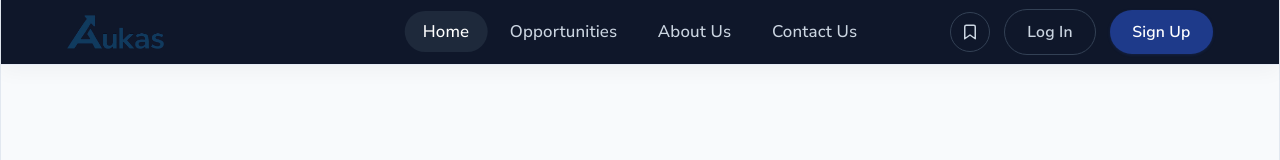
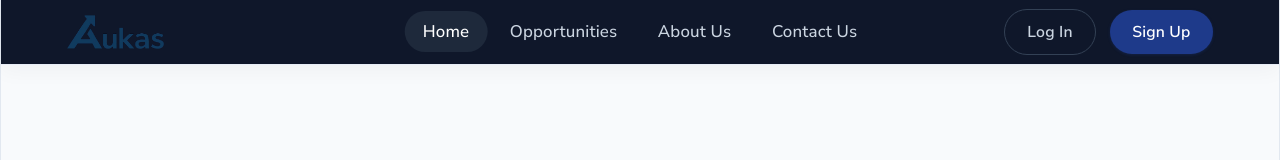
Before and after one commit to so-dawg/Aukas, a React (Vite) app in the folder frontend/: page / in a window 1280 px wide. Shown: the top 160 px of the page. Built offline with nearby package versions, Linux system fonts and the light colour scheme.

Commit message:
update saved and user account icon in narbar

```diff
--- a/frontend/src/components/layout/Navbar.css
+++ b/frontend/src/components/layout/Navbar.css
@@ -82,17 +82,15 @@
   justify-content: center;
   width: 40px;
   height: 40px;
-  border-radius: 999px;
-  border: 1px solid #334155;
+  border: 0;
   color: #cbd5e1;
   background: transparent;
   transition: background 0.2s, color 0.2s, border-color 0.2s;
 }
 
 .navbar-icon-button:hover {
-  background: #1e293b;
+  background: transparent;
   color: #fff;
-  border-color: #475569;
 }
 
 .navbar-button {
@@ -129,12 +127,14 @@
 }
 
 .profile-button {
-  display: flex;
+  display: inline-flex;
   align-items: center;
+  justify-content: center;
   gap: 0.5rem;
-  padding: 0.375rem 0.75rem;
-  border: 1px solid #334155;
-  border-radius: 999px;
+  width: 40px;
+  height: 40px;
+  padding: 0;
+  border: 0;
   background: transparent;
   cursor: pointer;
   font-family: inherit;
@@ -143,7 +143,8 @@
 }
 
 .profile-button:hover {
-  background: #1e293b;
+  background: transparent;
+  color: #fff;
 }
 
 .profile-avatar {
--- a/frontend/src/components/layout/Navbar.jsx
+++ b/frontend/src/components/layout/Navbar.jsx
@@ -1,6 +1,6 @@
 import { useState } from "react";
 import { Link, useLocation } from "react-router-dom";
-import { FiBookmark } from "react-icons/fi";
+import { FiBookmark, FiUser } from "react-icons/fi";
 import logo from "../../assets/AukasLogo.jpg";
 import { useAuth } from "../../context/AuthContext";
 
@@ -12,12 +12,12 @@ const navLinks = [
 ];
 
 const Navbar = () => {
-  const { user } = useAuth();
+  const { user, logout } = useAuth();
   const location = useLocation();
   const [menuOpen, setMenuOpen] = useState(false);
-  const [profileOpen, setProfileOpen] = useState(false);
 
   const isActive = (path) => location.pathname === path;
+  const isJobSeeker = user?.role === "student";
 
   return (
     <nav className="navbar">
@@ -40,17 +40,14 @@ const Navbar = () => {
         </ul>
 
         <div className="navbar-actions">
-          <Link
-            to={user ? "/whitelist" : "/login"}
-            className="navbar-icon-button"
-            aria-label="Saved opportunities"
-          >
-            <FiBookmark size={18} />
-          </Link>
-
-          {user && (
-            <Link to="/whitelist" className="navbar-button secondary">
-              Whitelist
+          {isJobSeeker && (
+            <Link
+              to="/whitelist"
+              className="navbar-icon-button"
+              aria-label="Saved opportunities"
+              title="Saved opportunities"
+            >
+              <FiBookmark size={18} />
             </Link>
           )}
 
@@ -58,13 +55,10 @@ const Navbar = () => {
             <button
               type="button"
               className="profile-button"
-              onClick={() => setProfileOpen((prev) => !prev)}
-              aria-expanded={profileOpen}
+              aria-label={user.full_name ? `${user.full_name} account` : "Account"}
+              title={user.full_name || "Account"}
             >
-              <span className="profile-avatar">
-                {(user.full_name?.[0] || "U").toUpperCase()}
-              </span>
-              <span>{user.full_name || "Account"}</span>
+              <FiUser size={18} />
             </button>
           ) : (
             <>
@@ -103,14 +97,14 @@ const Navbar = () => {
             </li>
           ))}
 
-          {user && (
+          {isJobSeeker && (
             <li>
               <Link
                 to="/whitelist"
                 onClick={() => setMenuOpen(false)}
                 className="navbar-mobile-link"
               >
-                Whitelist
+                Saved
               </Link>
             </li>
           )}
```
